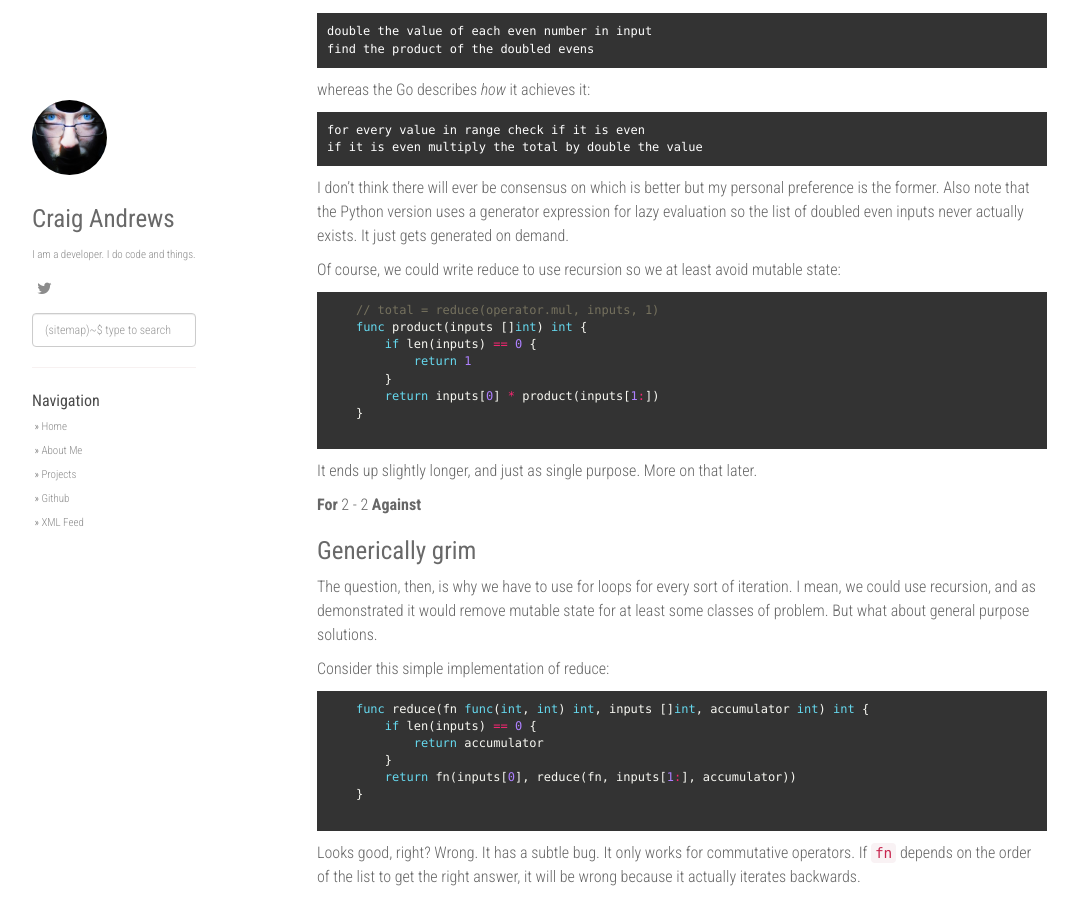
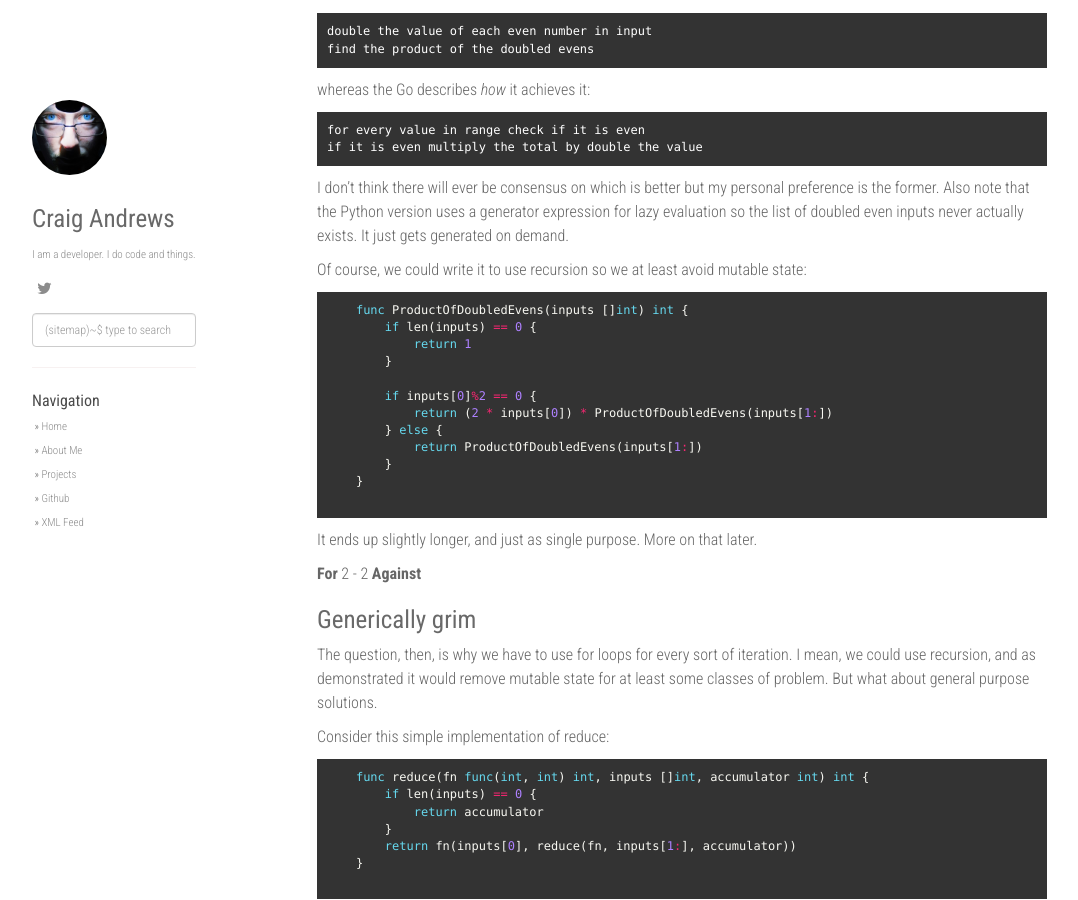
Before and after one commit to doozr/doozr.github.io, a Jekyll site: the page built from _posts/2016-07-05-get-up-and-go.md, in a window 1280 px wide and 900 px high, scrolled down 3547 px. Shown: the whole window, without its empty margins (53-1131 px from the left). Built offline with Jekyll 4.4.1, drawn with Linux system fonts in a browser that asks for light colours; nearby versions of some CDN libraries; comment, search, counter and statistics services are not loaded.

Commit message:
Make recursion example relevant

```diff
--- a/_posts/2016-07-05-get-up-and-go.md
+++ b/_posts/2016-07-05-get-up-and-go.md
@@ -239,16 +239,20 @@ personal preference is the former. Also note that the Python version
 uses a generator expression for lazy evaluation so the list of doubled
 even inputs never actually exists. It just gets generated on demand.
 
-Of course, we could write reduce to use recursion so we at least avoid
+Of course, we could write it to use recursion so we at least avoid
 mutable state:
 
     {% highlight go %}
-    // total = reduce(operator.mul, inputs, 1)
-    func product(inputs []int) int {
+    func ProductOfDoubledEvens(inputs []int) int {
         if len(inputs) == 0 {
             return 1
         }
-        return inputs[0] * product(inputs[1:])
+
+        if inputs[0]%2 == 0 {
+            return (2 * inputs[0]) * ProductOfDoubledEvens(inputs[1:])
+        } else {
+            return ProductOfDoubledEvens(inputs[1:])
+        }
     }
     {% endhighlight %}
 
```
